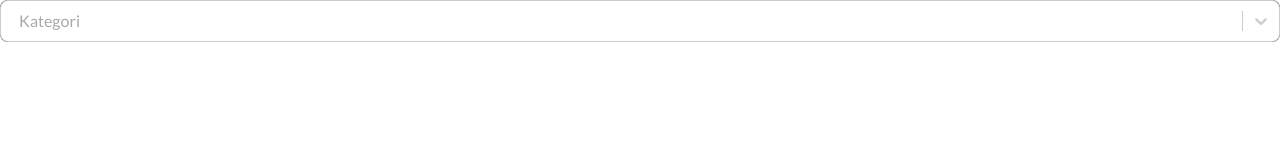
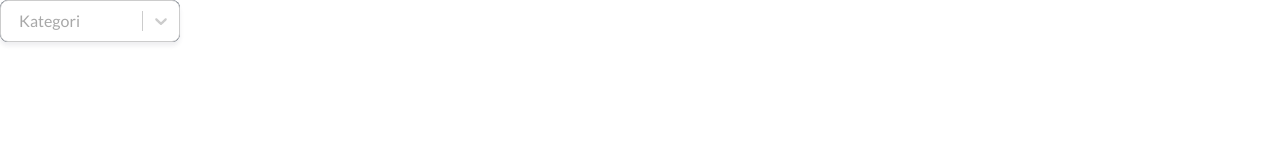
Before and after one commit to sulsul2/Elweha-Private, a React (Vite) app: page / in a window 1280 px wide. Shown: the top 160 px of the page. Built offline with nearby package versions, Linux system fonts and the light colour scheme.

Commit message:
fix: size, shadow

```diff
--- a/src/components/Dropdown.tsx
+++ b/src/components/Dropdown.tsx
@@ -35,9 +35,8 @@ interface DropdownProps {
 
 const Dropdown = ({ placeholder, type, onChange, value }: DropdownProps) => {
   return (
-    <div className=" w-full rounded-lg bg-slate-700">
     <Select
-        className="basic-single"
+      className="basic-single shadow-button w-[180px] rounded-lg bg-slate-700"
       onChange={onChange}
       placeholder={placeholder}
       name={type}
@@ -69,7 +68,6 @@ const Dropdown = ({ placeholder, type, onChange, value }: DropdownProps) => {
         }),
       }}
     />
-    </div>
   );
 };
 
--- a/tailwind.config.js
+++ b/tailwind.config.js
@@ -40,6 +40,10 @@ export default {
         button: "0px 4px 4px rgba(50, 50, 71, 0.08)",
         card: "0px 12px 12px rgba(50, 50, 71, 0.08)",
       },
+      boxShadow: {
+        button: "0px 4px 4px rgba(50, 50, 71, 0.08)",
+        card: "0px 12px 12px rgba(50, 50, 71, 0.08)",
+      },
     },
   },
   plugins: [],
```
Lines whose indentation alone changed are shown as unchanged.
